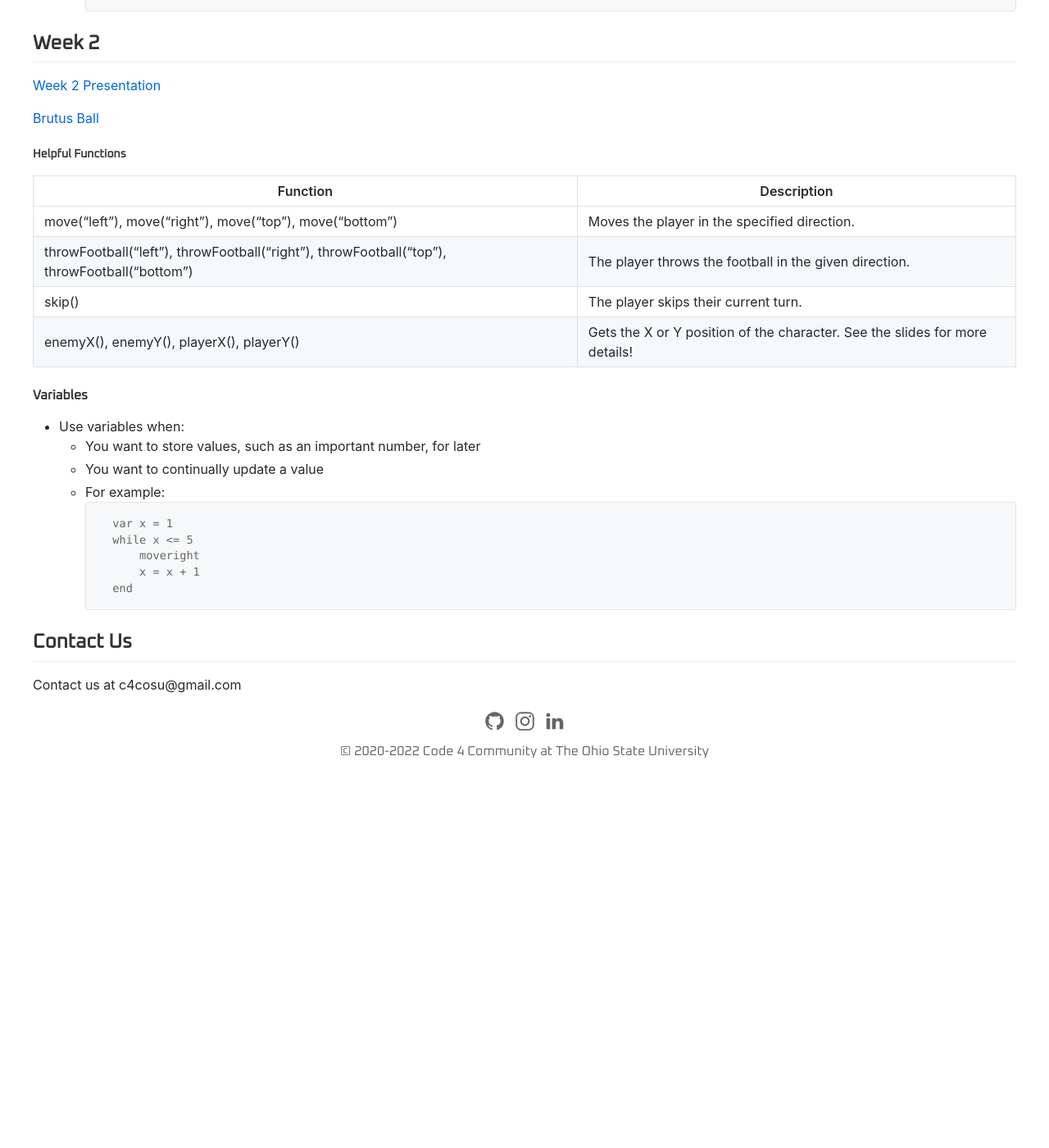
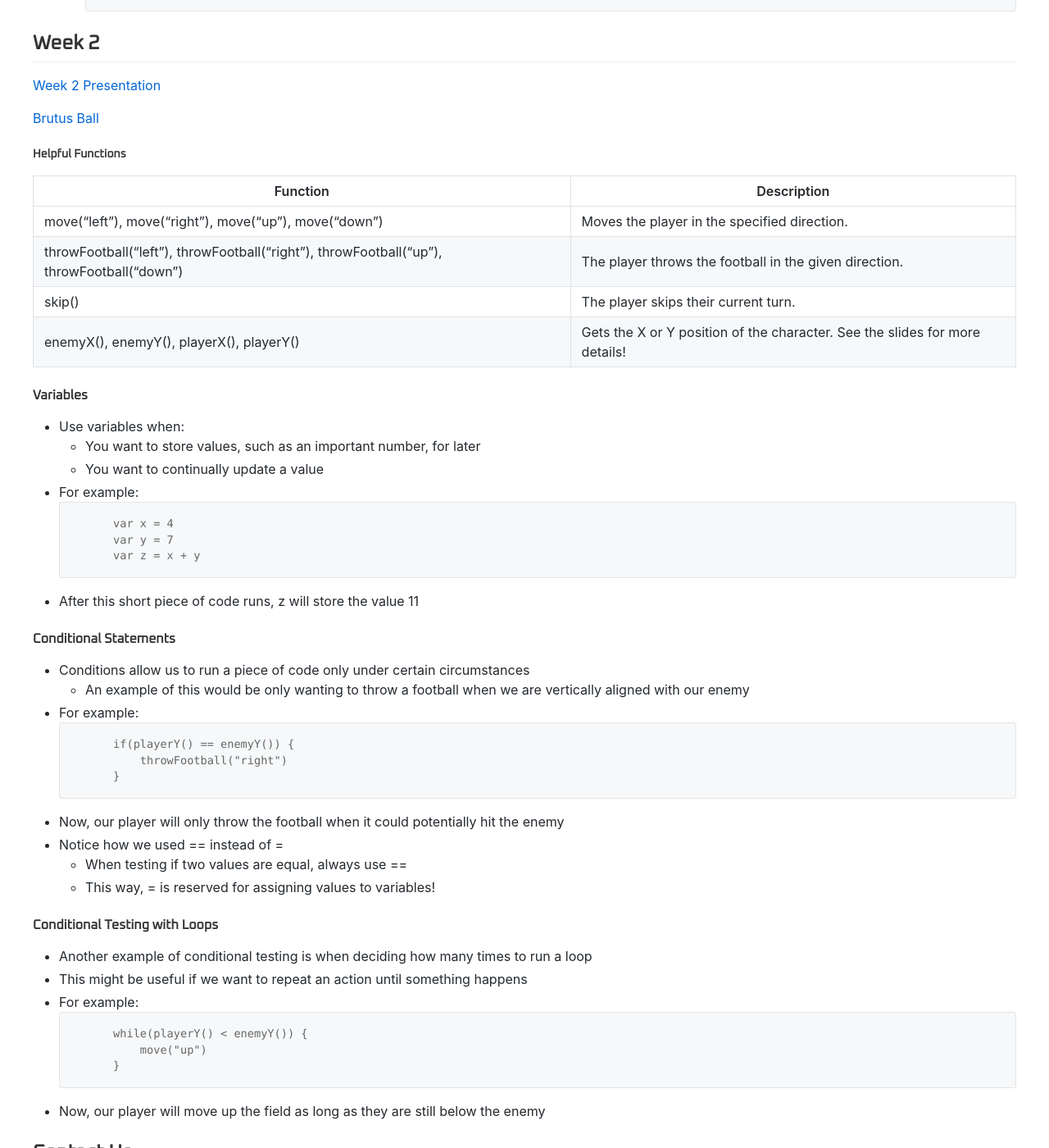
Before and after one commit to Code4Community/Code4Community.github.io, a Jekyll site: the page built from outreach_presentations/cosi_2022.md, in a window 1280 px wide and 1400 px high, scrolled down 985 px. Shown: the whole window at 82% size. Built offline with Jekyll 4.4.1, drawn with Linux system fonts in a browser that asks for light colours; nearby versions of some CDN libraries; before the commit the page ends 1933 px from its top, so only the background shows below that.

Commit message:
Week 2 info about conditions

````diff
--- a/outreach_presentations/cosi_2022.md
+++ b/outreach_presentations/cosi_2022.md
@@ -52,8 +52,8 @@ content_style: github_markdown
 
 | Function | Description |
 |-----------|-----------|
-| move("left"), move("right"), move("top"), move("bottom") |  Moves the player in the specified direction. |
-| throwFootball("left"), throwFootball("right"), throwFootball("top"), throwFootball("bottom") | The player throws the football in the given direction. |
+| move("left"), move("right"), move("up"), move("down") |  Moves the player in the specified direction. |
+| throwFootball("left"), throwFootball("right"), throwFootball("up"), throwFootball("down") | The player throws the football in the given direction. |
 | skip() | The player skips their current turn. |
 | enemyX(), enemyY(), playerX(), playerY() | Gets the X or Y position of the character.  See the slides for more details! |
 
@@ -62,14 +62,42 @@ content_style: github_markdown
 * Use variables when:
     * You want to store values, such as an important number, for later
     * You want to continually update a value
-    * For example:
+* For example:
 ```
-        var x = 1
-        while x <= 5
-            moveright
-            x = x + 1
-        end
+        var x = 4
+        var y = 7
+        var z = x + y
 ```
+* After this short piece of code runs, z will store the value 11
+
+
+#### Conditional Statements
+* Conditions allow us to run a piece of code only under certain circumstances
+    * An example of this would be only wanting to throw a football when we are vertically aligned with our enemy
+* For example:
+```
+        if(playerY() == enemyY()) {
+            throwFootball("right")
+        }
+```
+* Now, our player will only throw the football when it could potentially hit the enemy
+* Notice how we used == instead of =
+    * When testing if two values are equal, always use ==
+    * This way, = is reserved for assigning values to variables!
+
+
+#### Conditional Testing with Loops
+* Another example of conditional testing is when deciding how many times to run a loop
+* This might be useful if we want to repeat an action until something happens
+* For example:
+```
+        while(playerY() < enemyY()) {
+            move("up")
+        }
+```
+* Now, our player will move up the field as long as they are still below the enemy
+
+
 
 ## Contact Us
 Contact us at c4cosu@gmail.com
````
